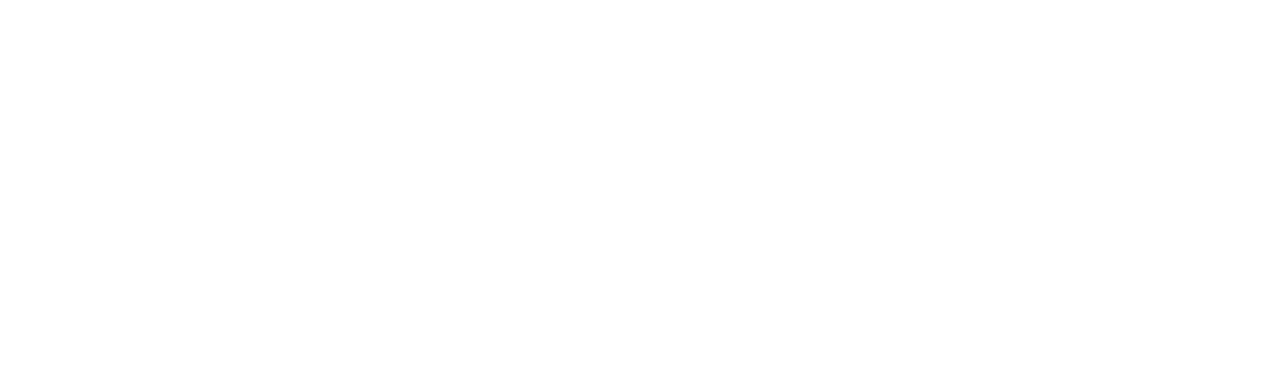
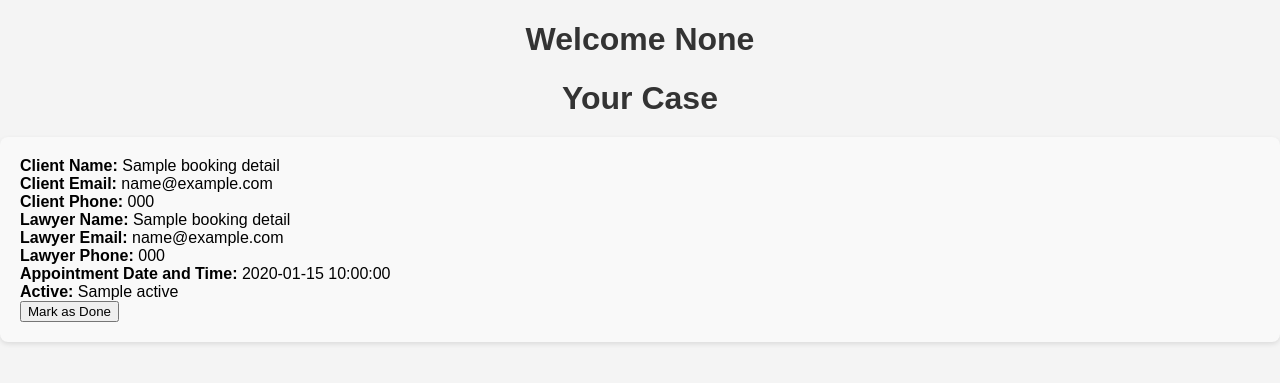
Before and after one commit to ArgyPorgy/LTAlchemy, a Flask app: page /lawyermainpage in a window 1280 px wide. Before the commit the part shown is empty. Shown: the top 383 px of the page. Run offline with Flask 3, Linux system fonts and the light colour scheme; a database or web service that is not in the repository returns one stand-in record (values such as "Sample title").

Commit message:
app html update

```diff
--- a/app.py
+++ b/app.py
@@ -91,6 +91,7 @@ def lawyerregister():
     return render_template('lawyerreg.html')
 
 '''
+@app.route('/lawyerreg',methods=['POST','GET'])
 def lawyerregister():
     if request.method == 'POST':
         name = request.form['name']
@@ -189,7 +190,6 @@ def findlawyer():
 def lawyermainpage():
     if request.method == 'GET':
         email = request.args.get('email')
-        # Retrieve data for the lawyer using the email parameter
         lawyer_data = bookingcollection.find({'lawyer_email': email})
         return render_template('lawyermainpage.html', email=email, lawyer_data=lawyer_data)
 
--- a/templates/lawyermainpage.html
+++ b/templates/lawyermainpage.html
@@ -3,9 +3,66 @@
 <head>
     <meta charset="UTF-8">
     <meta name="viewport" content="width=device-width, initial-scale=1.0">
-    <title>Lawyer Main page</title>
+    <title>login as lawyer</title>
+    <style>
+        body {
+            font-family: Arial, sans-serif;
+            margin: 0;
+            padding: 0;
+            background-color: #f4f4f4;
+        }
+        .container {
+            max-width: 800px;
+            margin: 50px auto;
+            padding: 20px;
+            background-color: #fff;
+            border-radius: 8px;
+            box-shadow: 0 2px 5px rgba(0, 0, 0, 0.1);
+        }
+        h1 {
+            text-align: center;
+            margin-bottom: 20px;
+            color: #333;
+        }
+        ul {
+            list-style-type: none;
+            padding: 0;
+        }
+        li {
+            margin-bottom: 20px;
+            padding: 20px;
+            background-color: #f9f9f9;
+            border-radius: 8px;
+            box-shadow: 0 2px 5px rgba(0, 0, 0, 0.1);
+        }
+        strong {
+            font-weight: bold;
+        }
+
+    </style>
 </head>
 <body>
-
+        <h1>Welcome {{ email }}</h1>
+        <h1>Your Case</h1>
+        <ul>
+            {% for lawyer in lawyer_data %}
+                <li>
+                    <strong>Client Name:</strong> {{ lawyer.client_name }} <br>
+                    <strong>Client Email:</strong> {{ lawyer.client_email }} <br>
+                    <strong>Client Phone:</strong> {{ lawyer.client_phone }} <br>
+                    <strong>Lawyer Name:</strong> {{ lawyer.lawyer_name }} <br>
+                    <strong>Lawyer Email:</strong> {{ lawyer.lawyer_email }} <br>
+                    <strong>Lawyer Phone:</strong> {{ lawyer.lawyer_phone }} <br>
+                    <strong>Appointment Date and Time:</strong> {{ lawyer.appointment_datetime }} <br>
+                    <strong>Active:</strong> {{lawyer.active}} <br>
+                    <form id="markAsDoneForm_{{ lawyer._id }}" action="/lawyermainpage" method="POST">
+                        <input type="hidden" name="caseId" value="{{ lawyer._id }}">
+                        <input type="hidden" name="email" value="{{ lawyer.lawyer_email }}">
+                        <button type="submit" onclick="return confirm('Are you sure you want to mark this case as done?')">Mark as Done</button>
+                    </form>
+                </li>
+            {% endfor %}
+        </ul>
+    </div>
 </body>
 </html>
```
